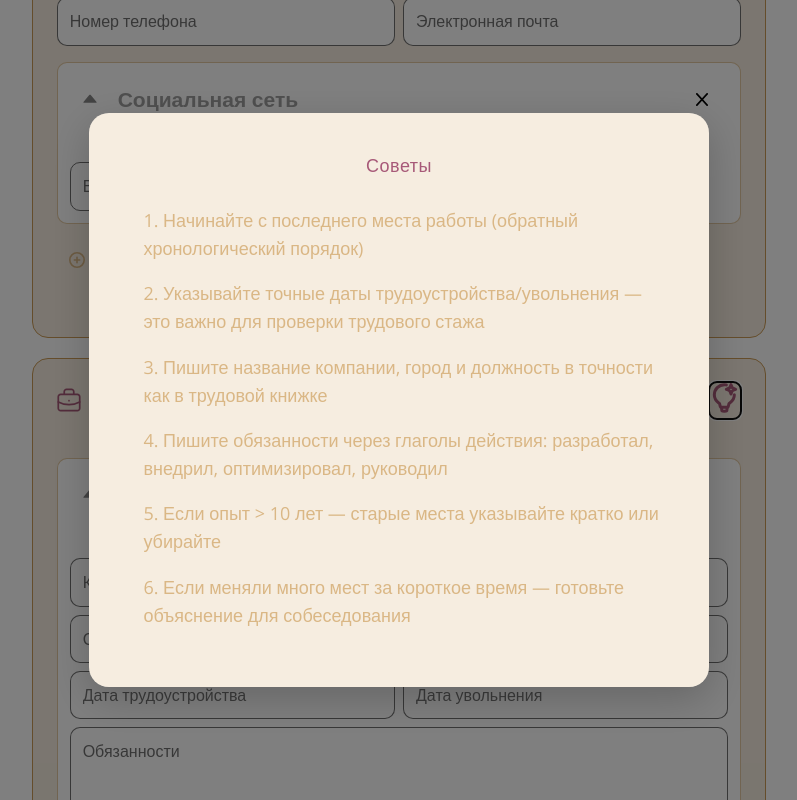
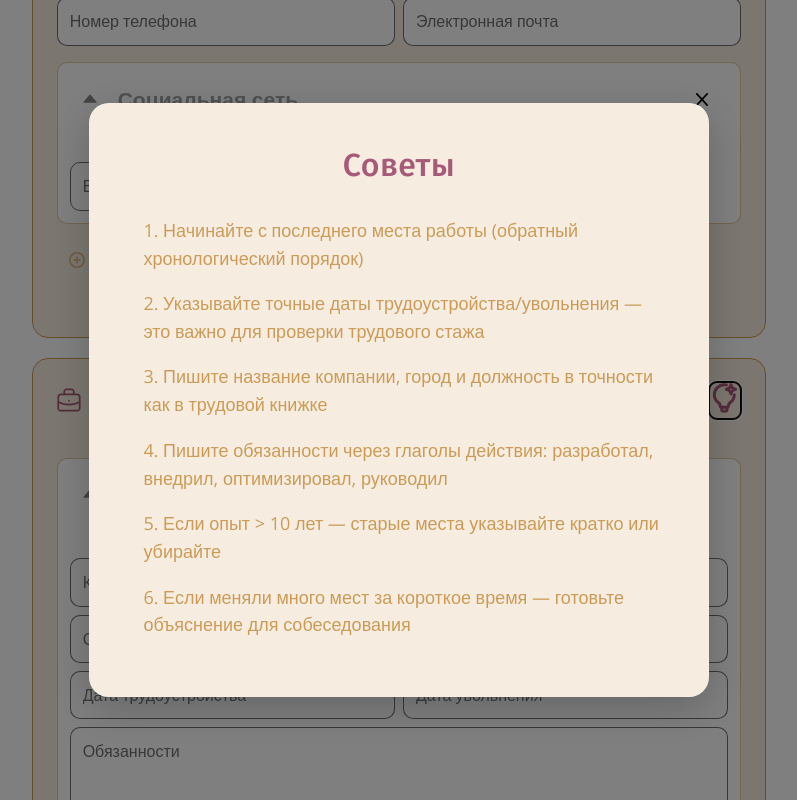
Before and after one commit to anvdmal/resume-plus-frontend, a React (Vite) app: page / in a window 1280 px wide. Both pictures are taken after typing "Sample", "Sample", "Sample", "Sample", "Sample", "Sample" into the empty fields and a click on the button 966 px from the left and 840 px from the top of the page. Shown: the part 440-1240 px from the top of the page, without its empty margins (241-1038 px from the left). Built offline with nearby package versions, Linux system fonts and the light colour scheme; a web font is replaced by a local one.

Commit message:
fix fonts and edit text color

```diff
--- a/src/styles/ui/HintModal.css
+++ b/src/styles/ui/HintModal.css
@@ -16,7 +16,7 @@
 .hint-content {
   background-color: white;
   border-radius: 1.25rem;
-  max-width: 620px;           /* было ~400px → стало заметно больше */
+  max-width: 620px;
   width: 90%;
   box-shadow: 0 12px 40px rgba(0, 0, 0, 0.2);
   overflow: hidden;
@@ -24,7 +24,7 @@
 
 .hint-inner-content {
   background-color: var(--info-tan-25);
-  padding: 2.5rem 2rem;       /* ← равномерные и щедрые отступы слева/справа */
+  padding: 2.5rem 2rem;
   border-radius: 1rem;
   text-align: left;
   min-height: 300px;
@@ -34,7 +34,7 @@
 
 .hint-inner-content h3 {
   margin: 0 0 1.8rem 0;
-  font: var(--font-heading-opensans-bold-28), sans-serif;
+  font: var(--font-heading-firasans-semibold-32), sans-serif;
   color: var(--secondary-chine-rose-100);
   text-align: center;
   letter-spacing: 0.5px;
@@ -49,13 +49,12 @@
 
 .hint-inner-content li {
   margin-bottom: 1.1rem;
-  font: var(--font-body-opensans-regular-19);
+  font: var(--font-body-opensans-regular-18);
   line-height: 1.55;
-  color: var(--info-tan-100);
+  color: var(--info-tan-hover);
   padding-right: 0.5rem;
 }
 
-/* Мобильная адаптация — чтобы не вылезало за экран */
 @media (max-width: 640px) {
   .hint-content {
     width: 95%;
```
Also changed, not shown: 1 other file (tests, documents, lock files or other folders).
